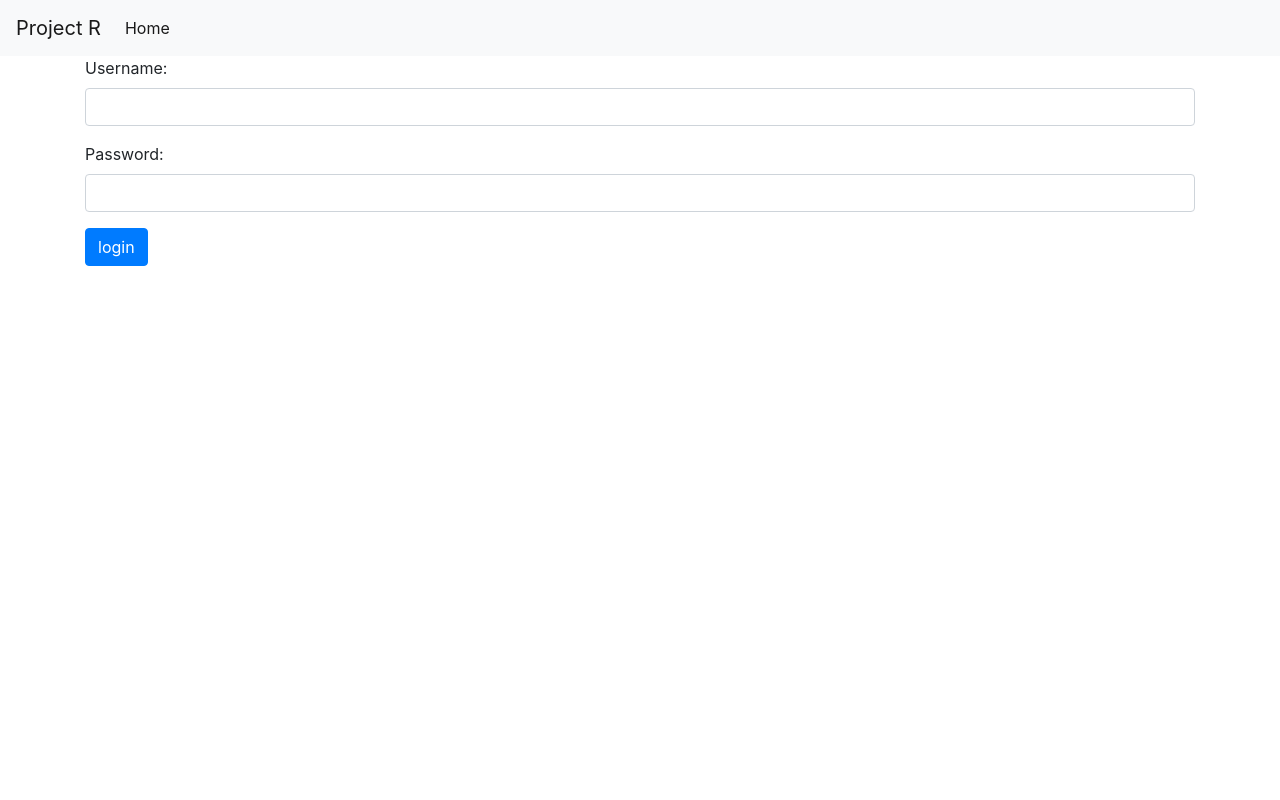
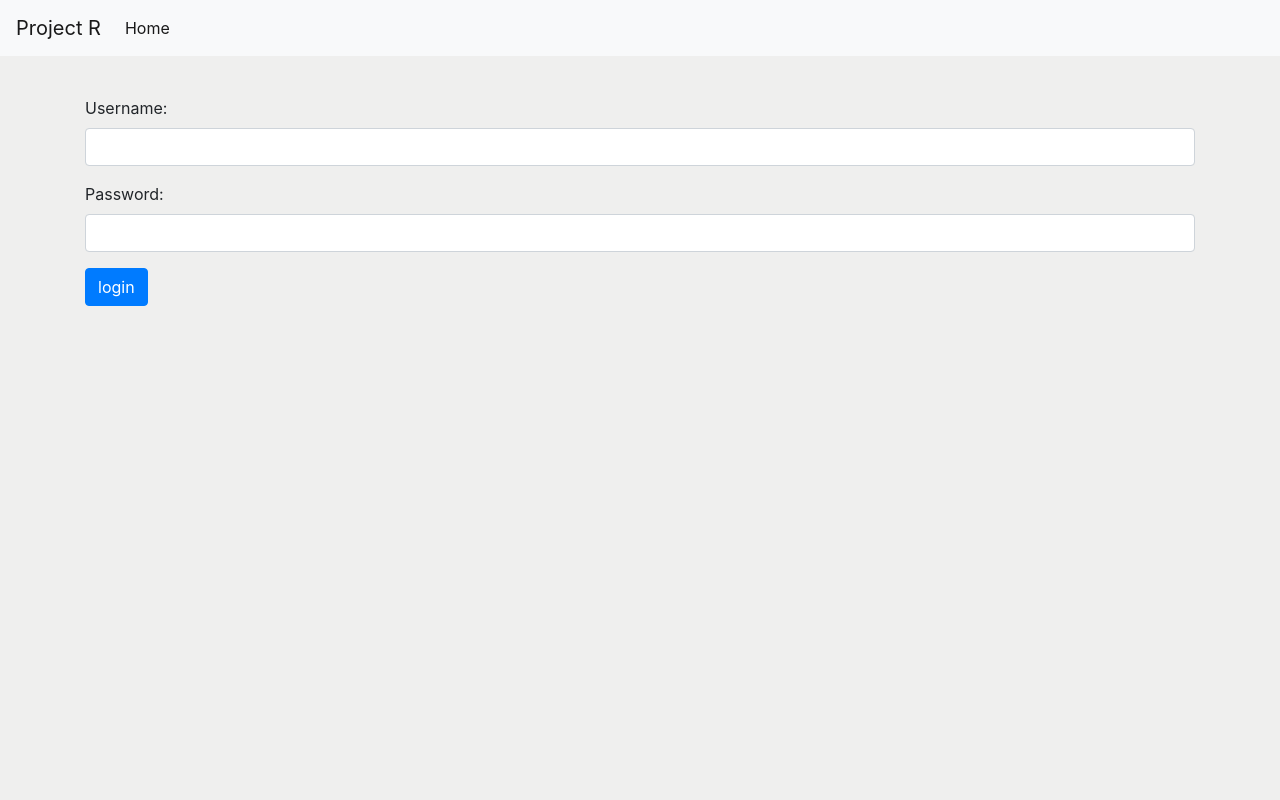
Before and after one commit to abylai-m/Project_R, a Symfony app: template templates/security/login.html.twig in a window 1280 px wide. Run offline with Twig, Linux system fonts and the light colour scheme; the template is opened without the code that fills it, so the values that code supplies are empty; some libraries are stand-ins or nearby versions.

Commit message:
Add styles

```diff
--- /dev/null
+++ b/public/css/styles.css
@@ -0,0 +1,11 @@
+body {
+    position: relative;
+    background: #efefee;
+    min-height: 45rem;
+}
+
+html {height:100%}
+
+main {
+    margin-top: 40px;
+}
--- a/templates/base.html.twig
+++ b/templates/base.html.twig
@@ -6,6 +6,7 @@
 
         {% block stylesheets %}
             <link rel="stylesheet" href="https://cdn.jsdelivr.net/npm/bootstrap@4.5.3/dist/css/bootstrap.min.css" integrity="sha384-TX8t27EcRE3e/ihU7zmQxVncDAy5uIKz4rEkgIXeMed4M0jlfIDPvg6uqKI2xXr2" crossorigin="anonymous">
+            <link rel="stylesheet" href="{{ asset('css/styles.css') }}">
         {% endblock %}
     </head>
     <body>
```
